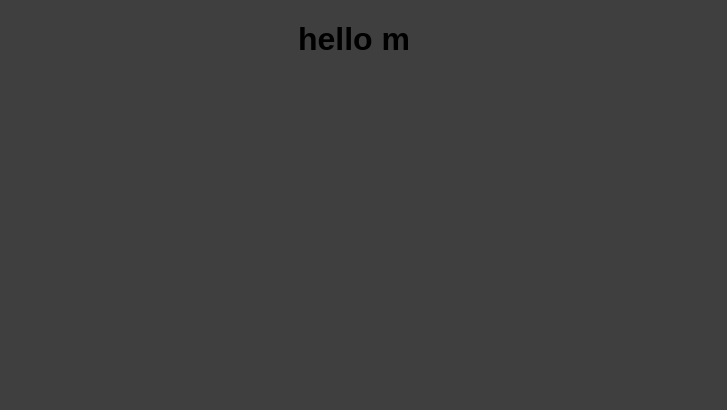
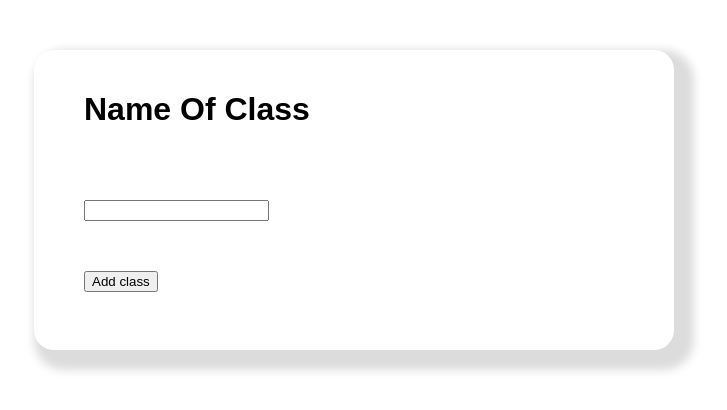
Before and after one commit to MahsumaRezai/React-input-app, a React (Create React App) app: page / in a window 1280 px wide. Shown: the top 410 px of the page, without its empty margins (286-1013 px from the left). Built offline with nearby package versions, Linux system fonts and the light colour scheme; the HTML template or start-up script is replaced by a standard one.

Commit message:
work on style section

```diff
--- a/src/App.css
+++ b/src/App.css
@@ -1,3 +1,7 @@
 .App{
-    text-align: center
+    text-align: center;
 }
+body {
+    background: white;
+
+}
--- a/src/App.js
+++ b/src/App.js
@@ -1,10 +1,10 @@
 import './App.css';
-
+import Form from './componets/Form.js'
 const App = () => {
 
   return (
     <div className="App">
-      <h1>hello m</h1>
+      <Form></Form>
 
     </div>
   )
--- a/src/componets/Form.css
+++ b/src/componets/Form.css
@@ -1,5 +1,25 @@
-.Form  {
-    width: 40%;
-    height: 200px;
-    background: white;
+.form  {
+    width: 50%;
+    height: 300px;
+    background:white;
+    box-shadow: 10px 10px 10px 10px gainsboro;
+    border-radius: 20px;
+    display: flex;
+    flex-direction: column;
+    justify-content: flex-start;
+    align-items: flex-start;
+    margin: 0% auto;
+    margin-top: 50px;
+
 }
+.content {
+    display: flex;
+    flex-direction: column;
+    justify-content: flex-start;
+    align-items: flex-start;
+    gap: 50px;
+    padding-left: 50px;
+    padding-right: 50px;
+    padding-top: 20px;
+    padding-bottom: 20px;
+}
--- a/src/componets/Form.js
+++ b/src/componets/Form.js
@@ -1,8 +1,22 @@
-import React from './react';
 import './Form.css'
 const Form = () => {
     return (
         <div className="form">
+            <div className="content">
+                <div>
+                    <h1>Name Of Class</h1>
+                </div>
+                <div>
+                    <input type="text"></input>
+                </div>
+                <div>
+                    <button>Add class</button>
+                </div>
+
+
+
+
+            </div>
 
         </div>
     )
```
